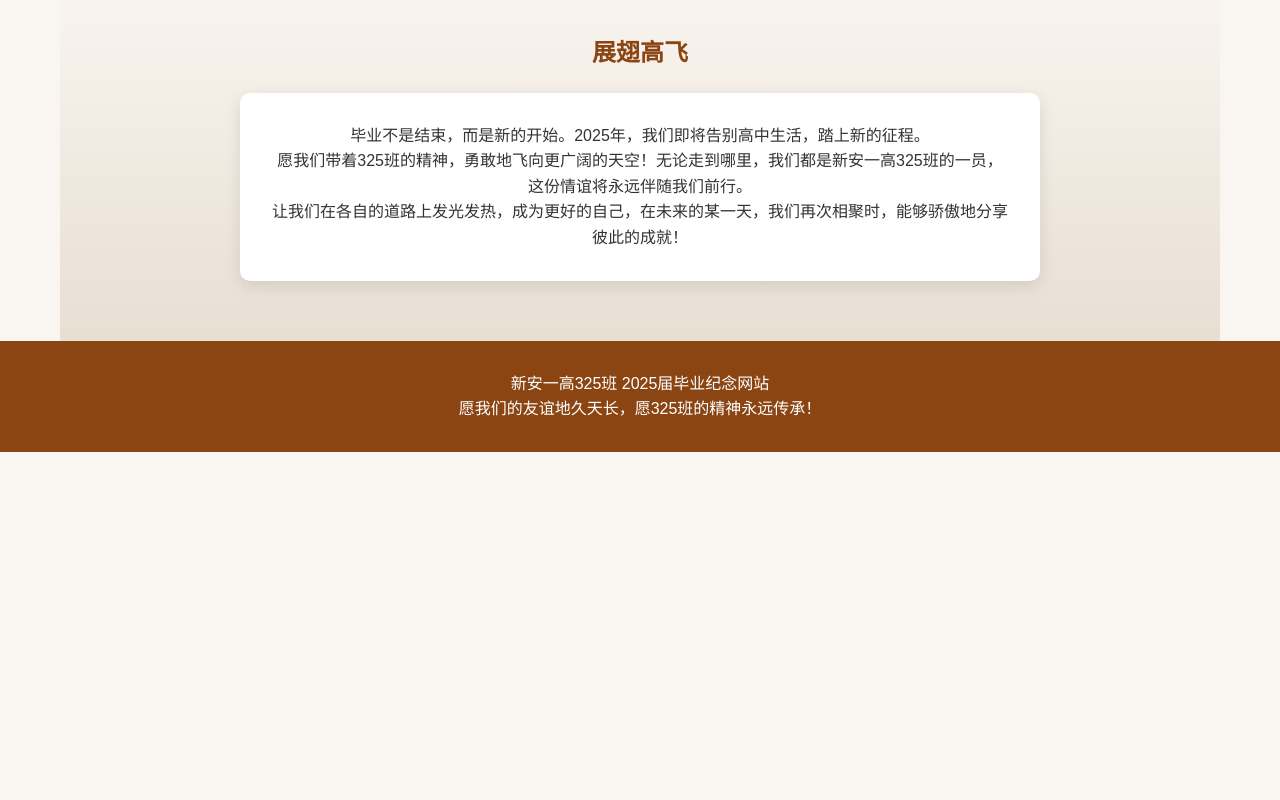
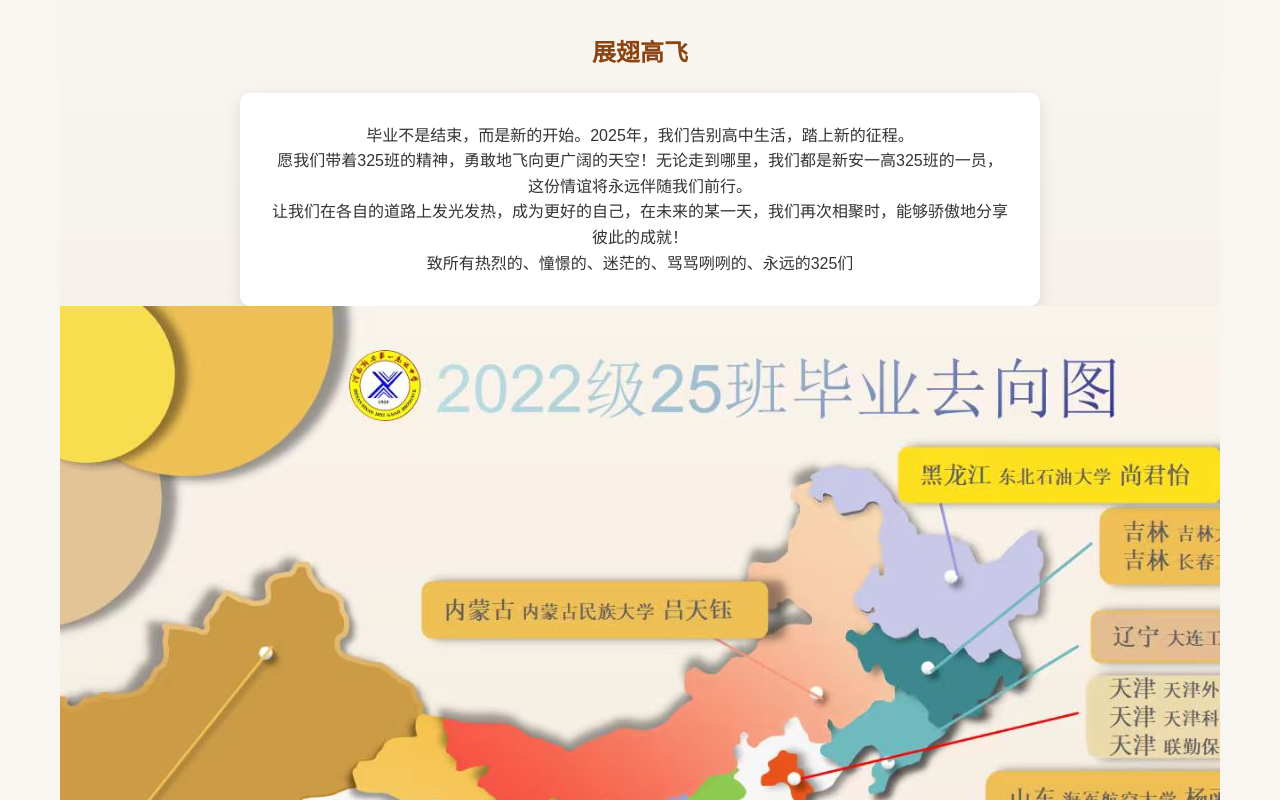
Before and after one commit to Going135/325.github.io, a plain HTML site: page index.html in a window 1280 px wide. Shown: the part 1740-2540 px from the top of the page. Before the commit the page ends 2192 px from the top, so only its background shows below. Drawn offline with Linux system fonts and the light colour scheme.

Commit message:
Update index.html

```diff
--- a/index.html
+++ b/index.html
@@ -273,10 +273,12 @@
             <h2>展翅高飞</h2>
 
             <div class="future-message">
-                <p>毕业不是结束，而是新的开始。2025年，我们即将告别高中生活，踏上新的征程。</p>
+                <p>毕业不是结束，而是新的开始。2025年，我们告别高中生活，踏上新的征程。</p>
                 <p>愿我们带着325班的精神，勇敢地飞向更广阔的天空！无论走到哪里，我们都是新安一高325班的一员，这份情谊将永远伴随我们前行。</p>
                 <p>让我们在各自的道路上发光发热，成为更好的自己，在未来的某一天，我们再次相聚时，能够骄傲地分享彼此的成就！</p>
+                <p>致所有热烈的、憧憬的、迷茫的、骂骂咧咧的、永远的325们</p>
             </div>
+            <img src="mmexport1753890388169.jpg">
         </section>
     </div>
 
```
